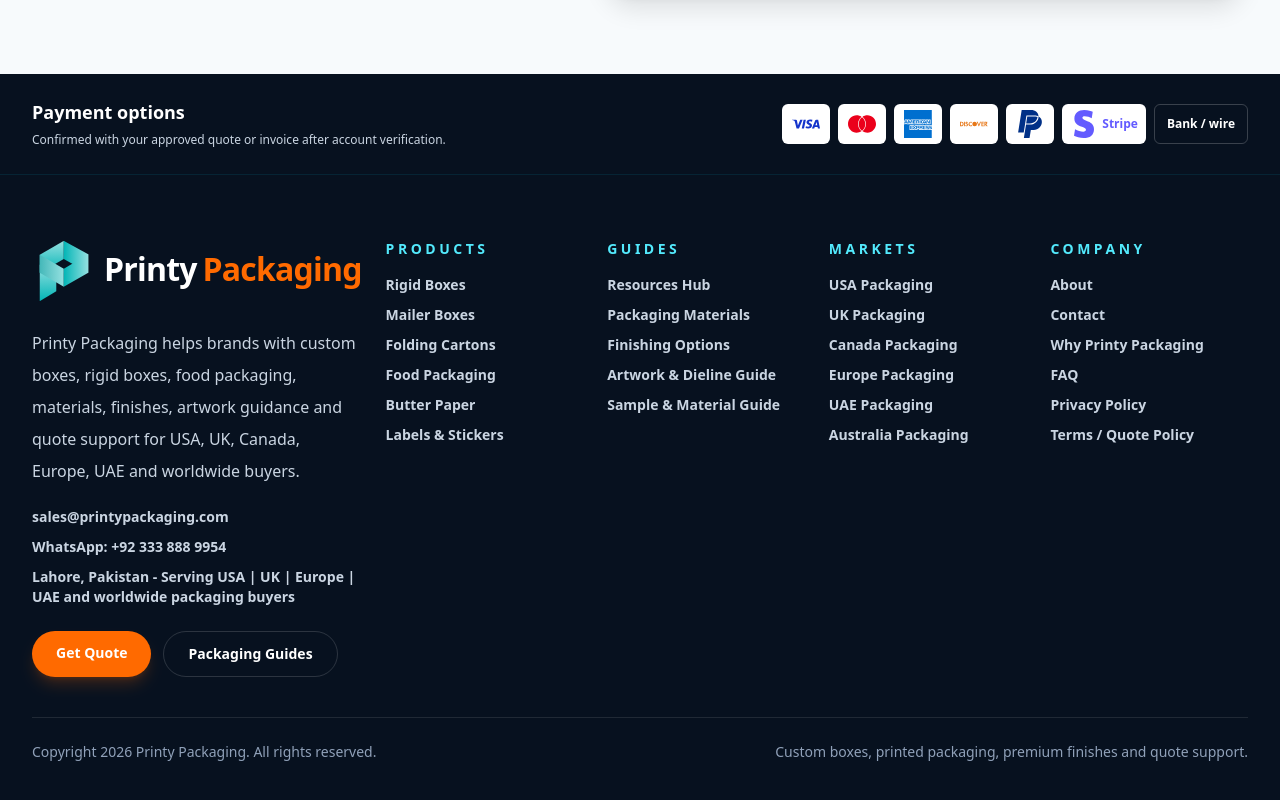
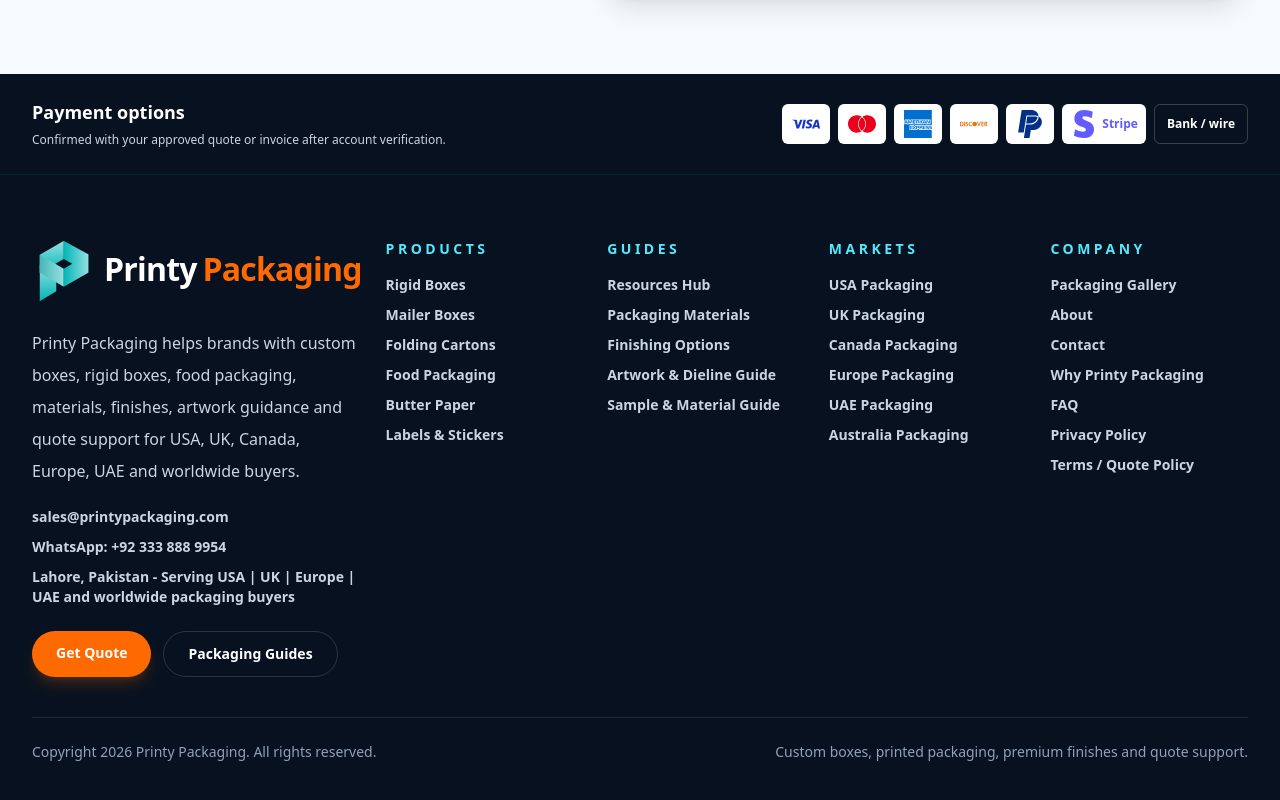
Before and after one commit to jahangirjan397-lang/printypackaging, a Next.js app: page / in a window 1280 px wide. Shown: the part 6557-7357 px from the top of the page. Built offline with nearby package versions, Linux system fonts and the light colour scheme; no server answers.

Commit message:
Link concept gallery from shared site footer

```diff
--- a/src/components/SiteFooterGate.tsx
+++ b/src/components/SiteFooterGate.tsx
@@ -11,6 +11,7 @@
 ];
 
 const companyLinks = [
+  { label: "Packaging Gallery", href: "/portfolio" },
   { label: "About", href: "/about" },
   { label: "Contact", href: "/contact" },
   { label: "Why Printy Packaging", href: "/why-printy-packaging" },
```
